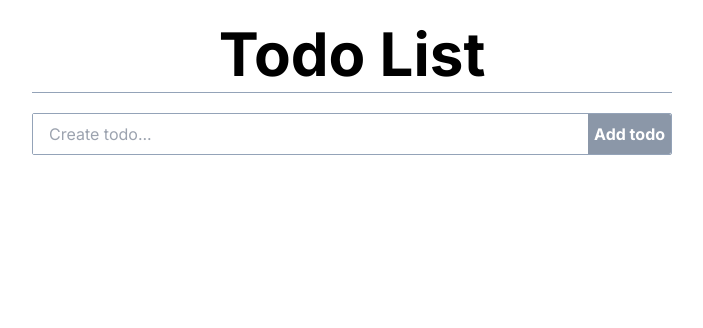
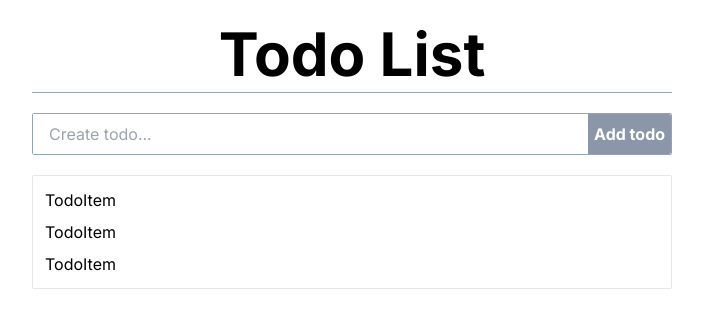
Before and after one commit to chukwudinweze/todo-app-prisma-mongodb, a Next.js app: page / in a window 1280 px wide. Shown: the top 328 px of the page, without its empty margins (288-991 px from the left). Built offline with nearby package versions, Linux system fonts and the light colour scheme.

Commit message:
Created todolist component

```diff
--- a/app/page.tsx
+++ b/app/page.tsx
@@ -1,4 +1,5 @@
 import Input from "@/components/input";
+import TodoList from "@/components/todo-list";
 import React from "react";
 
 const RootPage = () => {
@@ -8,6 +9,7 @@ const RootPage = () => {
         Todo List
       </h1>
       <Input />
+      <TodoList />
     </div>
   );
 };
--- a/components/input.tsx
+++ b/components/input.tsx
@@ -6,13 +6,14 @@ const Input = () => {
   const [todoValue, setTodoValue] = useState("");
   const createTodo = (e: React.FormEvent) => {
     e.preventDefault();
+    // Todo: post to the db
     console.log("todo created", todoValue);
     setTodoValue("");
   };
   return (
     <form
       onSubmit={createTodo}
-      className="w-full flex border border-slate-400 rounded-sm mt-5"
+      className="w-full flex border border-slate-400 rounded-sm mt-5 mb-5"
     >
       <input
         className=" py-2 px-4 w-full outline-none "
--- /dev/null
+++ b/components/todo-item.tsx
@@ -0,0 +1,10 @@
+interface TodoItemProps {
+  title: string;
+  id: string;
+}
+
+const TodoItem = ({ title, id }: TodoItemProps) => {
+  return <div>TodoItem</div>;
+};
+
+export default TodoItem;
--- /dev/null
+++ b/components/todo-list.tsx
@@ -0,0 +1,20 @@
+import TodoItem from "./todo-item";
+
+const TodoList = () => {
+  // fetch todo
+  const todo = [
+    { title: "eat rice", id: "1" },
+    { title: "eat rice", id: "1" },
+    ,
+    { title: "eat rice", id: "1" },
+  ];
+  return (
+    <div className="w-full rounded-sm border p-3 space-y-2">
+      {todo.map((todo) => (
+        <TodoItem key={todo?.id} title={todo?.id!} id={todo?.id!} />
+      ))}
+    </div>
+  );
+};
+
+export default TodoList;
```
Also changed, not shown: 1 other file (tests, documents, lock files or other folders).
